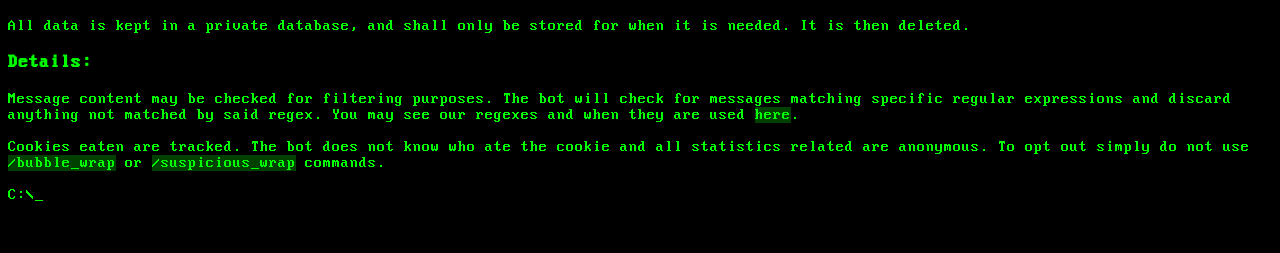
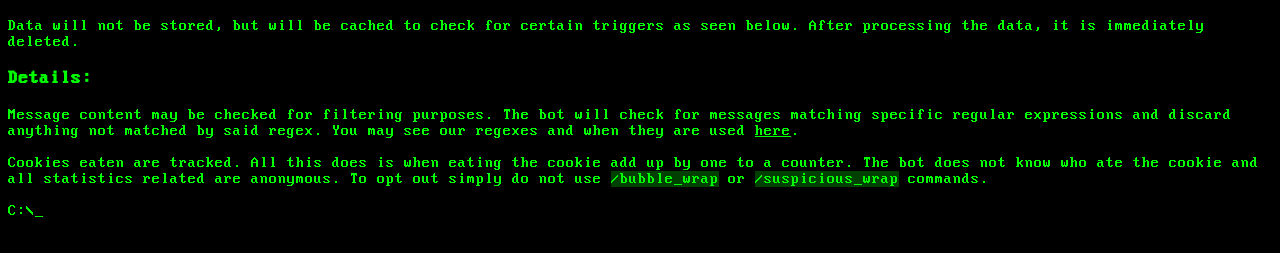
Before and after one commit to IllagerCaptain/illagerbot.illagercaptain.net, a plain HTML site: page privacy.html in a window 1280 px wide. Shown: the part 43-296 px from the top of the page. Drawn offline with Linux system fonts and the light colour scheme.

Commit message:
Update privacy.html

```diff
--- /dev/null
+++ b/privacy.css
@@ -0,0 +1,4 @@
+@font-face {font-family: Terminal; src: url('terminal.ttf');}
+body {cursor: default; font-family: Terminal; color: #00ff00; background-color: #000000;}
+a {color: inherit; cursor: pointer; background-color: inherit; text-decoration: underline;}
+u {color: inherit; cursor: pointer; background-color: #00FF0040; text-decoration: none;}
--- a/privacy.html
+++ b/privacy.html
@@ -1,14 +1,14 @@
 <head>
   <title>Privacy Policy</title>
   <link rel="icon" href="/illagerbot.ico" />
-  <link rel="stylesheet" href="main.css">
+  <link rel="stylesheet" href="privacy.css">
 </head>
 <body>
   <h1>IllagerBot Privacy Policy</h1>
-  <p>All data is kept in a private database, and shall only be stored for when it is needed. It is then deleted.</p>
+  <p>Data will not be stored, but will be cached to check for certain triggers as seen below. After processing the data, it is immediately deleted.</p>
   <h3>Details:</h3>
   <p>Message content may be checked for filtering purposes. The bot will check for messages matching specific regular expressions and discard anything not matched by said regex. You may see our regexes and when they are used <a href="./privacy/regex">here</a>.</p>
-  <p>Cookies eaten are tracked. The bot does not know who ate the cookie and all statistics related are anonymous. To opt out simply do not use <a>/bubble_wrap</a> or <a>/suspicious_wrap</a> commands.
+  <p>Cookies eaten are tracked. All this does is when eating the cookie add up by one to a counter. The bot does not know who ate the cookie and all statistics related are anonymous. To opt out simply do not use <u>/bubble_wrap</u> or <u>/suspicious_wrap</u> commands.
   <p>C:\<span id="blink">_</span></p>
   <script src="blink.js"></script>
 </body>
```
